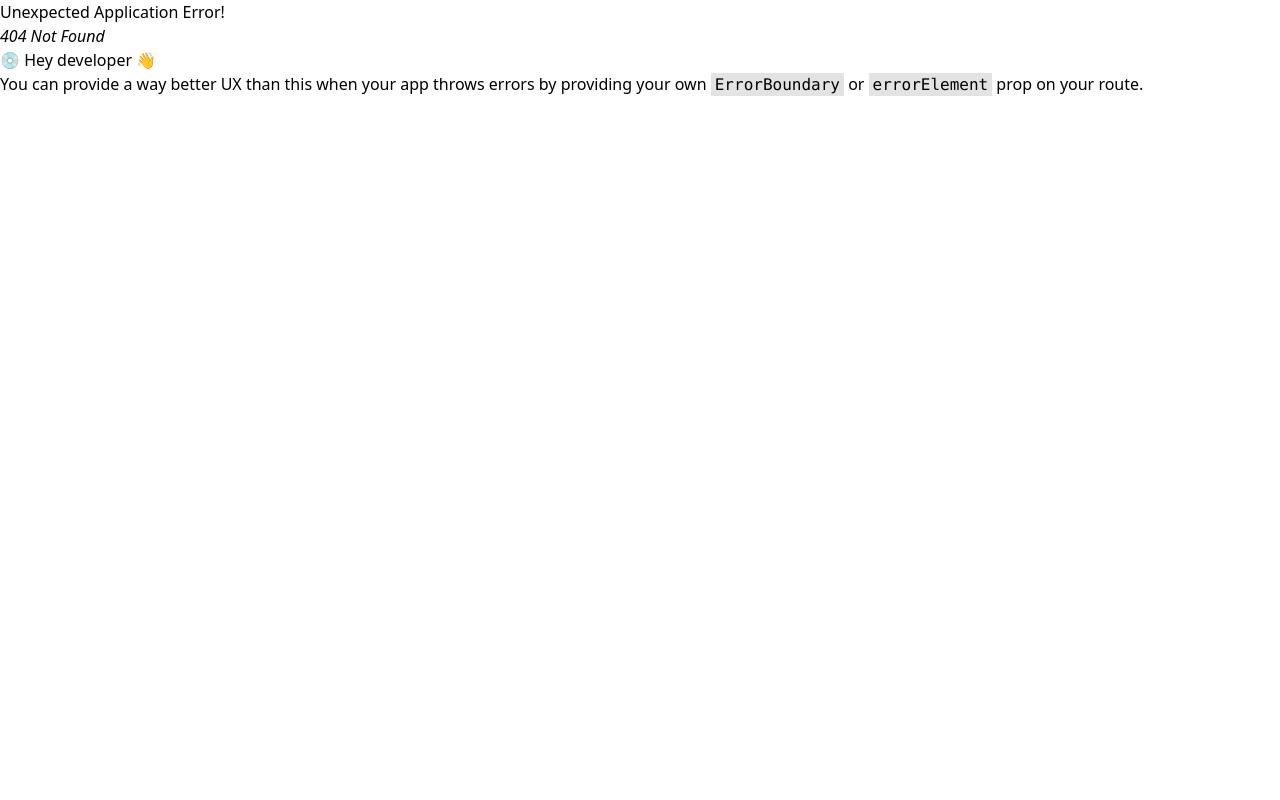
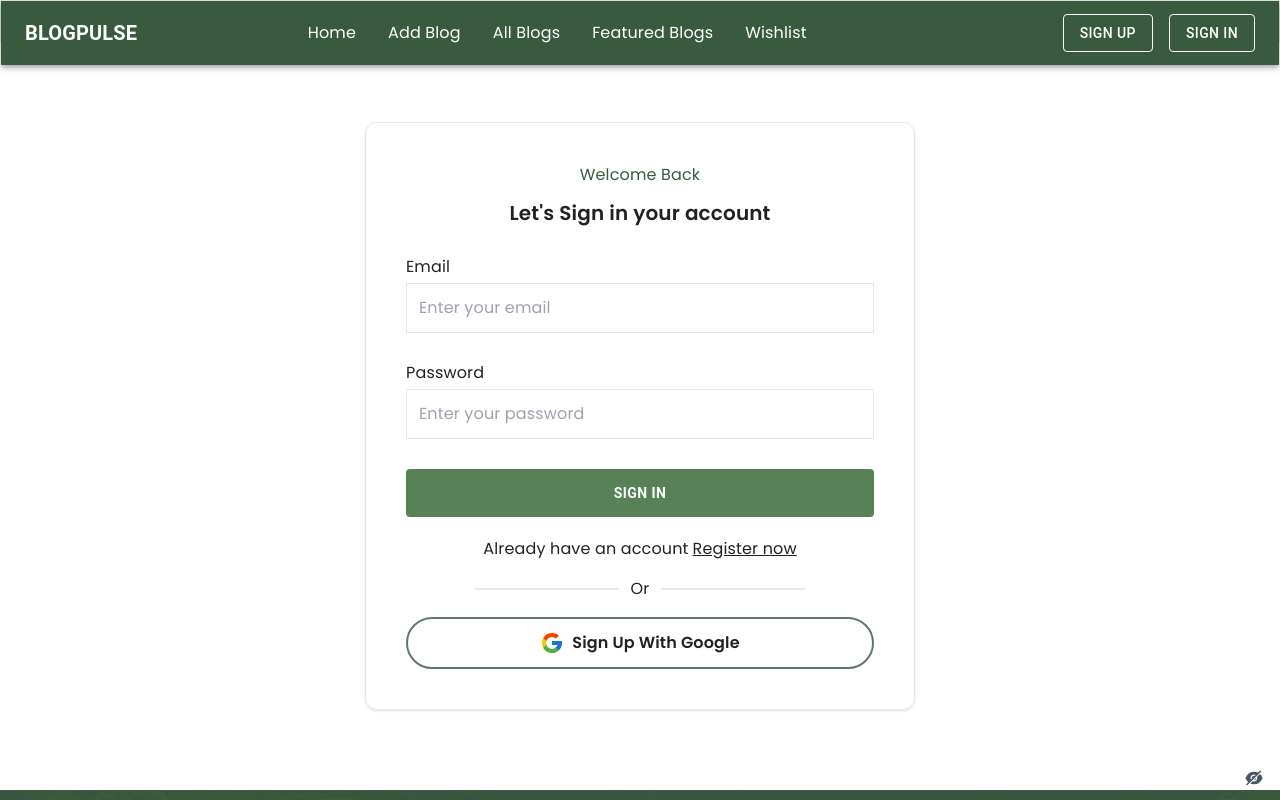
Before and after one commit to mursalinmirme/blog-pulse, a React (Vite) app: page /signin in a window 1280 px wide. Before the commit this address had no page. Shown: the top 800 px of the page. Built offline with nearby package versions, Linux system fonts and the light colour scheme.

Commit message:
I have make the sign up and sign in page

```diff
--- a/src/components/Navbar.jsx
+++ b/src/components/Navbar.jsx
@@ -97,12 +97,16 @@ const Navbar = (props) => {
             <div className="flex items-center gap-64">
               <div className="flex gap-8">{navItems}</div>
               <div className="flex gap-4">
+                <Link to={'/signup'}>
                 <Button style={{border: '1px solid white'}} variant="outline">
                   Sign up
                 </Button>
+                </Link>
+                <Link to={'/signin'}>
                 <Button style={{border: '1px solid white'}} variant="outline">
                   Sign in
                 </Button>
+                </Link>
               </div>
             </div>
           </Box>
--- /dev/null
+++ b/src/pages/Signin.jsx
@@ -0,0 +1,45 @@
+import { Button } from "@mui/material";
+import { Link } from "react-router-dom";
+import { FcGoogle } from 'react-icons/fc'
+import { useState } from "react";
+import { AiFillEye, AiFillEyeInvisible } from 'react-icons/ai';
+const Signin = () => {
+    const [ passwordType, setPasswordType ] = useState(false);
+    return (
+        <div className="mt-20 max-w-screen-2xl mx-auto">
+            <div className="w-[550px] px-10 py-10 mx-auto border shadow rounded-xl">
+                <p className="text-center text-[#3A5A40]">Welcome Back</p>
+                <h3 className="text-center mt-3 text-xl font-semibold">{`Let's Sign in your account`}</h3>
+                <form className="mt-7" action="">
+                    <div className="flex flex-col mt-7">
+                        <label className="mb-1" htmlFor="">Email</label>
+                        <input className="border px-3 py-3 outline-none" type="text" name="" id="" placeholder="Enter your email" />
+                    </div>
+                    <div className="flex flex-col mt-7">
+                        <label className="mb-1" htmlFor="">Password</label>
+                        <input className="border px-3 py-3 outline-none" type="password" name="" id="" placeholder="Enter your password" />
+                        {
+                            passwordType ? <AiFillEye onClick={() => setPasswordType(!passwordType)} className="absolute bottom-3 text-gray-600 right-4 text-xl"></AiFillEye> :
+                            <AiFillEyeInvisible onClick={() => setPasswordType(!passwordType)} className="absolute bottom-3 text-gray-600 right-4 text-xl"></AiFillEyeInvisible>
+                        }
+                    </div>
+                    <Button style={{background: '#588157', color: 'white', fontWeight: '600', marginTop: '30px'}} variant="solid" className="w-full h-12 text-base font-medium font-fontNoto">Sign In</Button>
+                </form>
+                <p className="text-center mt-5">{`Already have an account`}<Link to={'/signup'} className="underline ml-1">Register now</Link></p>
+                <div className="flex gap-3 items-center justify-center mt-4">
+                    <span className="w-36 border-b-2"></span>
+                    <span>Or</span>
+                    <span className="w-36 border-b-2"></span>
+                </div>
+                <div>
+                    <button className="p-3 w-full flex items-center gap-2 justify-center rounded-full mt-4 border-2 border-[#3a5a40cd] hover:bg-[#3a5a403f]">
+                        <FcGoogle className="text-2xl"></FcGoogle>
+                        <span className="font-semibold">Sign Up With Google</span>
+                    </button>
+                </div>
+            </div>
+        </div>
+    );
+};
+
+export default Signin;
--- /dev/null
+++ b/src/pages/Signup.jsx
@@ -0,0 +1,53 @@
+import { Button } from "@mui/material";
+import { Link } from "react-router-dom";
+import { FcGoogle } from 'react-icons/fc';
+import { AiFillEye, AiFillEyeInvisible } from 'react-icons/ai';
+import { useState } from "react";
+const Signup = () => {
+    const [ passwordType, setPasswordType ] = useState(false);
+    return (
+        <div className="mt-20 max-w-screen-2xl mx-auto">
+            <div className="w-[550px] px-10 py-10 mx-auto border shadow rounded-xl">
+                <p className="text-center text-[#3A5A40]">Welcome</p>
+                <h3 className="text-center mt-3 text-xl font-semibold">{`Let's create an account`}</h3>
+                <form className="mt-7" action="">
+                    <div className="flex flex-col">
+                        <label className="mb-1" htmlFor="">Full Name</label>
+                        <input className="border px-3 py-2.5 outline-none" type="text" name="" id="" placeholder="Enter your name" />
+                    </div>
+                    <div className="flex flex-col mt-5">
+                        <label className="mb-1" htmlFor="">Image URL</label>
+                        <input className="border px-3 py-2.5 outline-none" type="text" name="" id="" placeholder="Enter your image URL" />
+                    </div>
+                    <div className="flex flex-col mt-5">
+                        <label className="mb-1" htmlFor="">Email</label>
+                        <input className="border px-3 py-2.5 outline-none" type="text" name="" id="" placeholder="Enter your email" />
+                    </div>
+                    <div className="flex flex-col mt-5 relative">
+                        <label className="mb-1" htmlFor="">Password</label>
+                        <input className="border px-3 py-2.5 outline-none" type={passwordType ? 'password' : 'text'} name="" id="" placeholder="Enter your password" />
+                        {
+                            passwordType ? <AiFillEye onClick={() => setPasswordType(!passwordType)} className="absolute bottom-3 text-gray-600 right-4 text-xl"></AiFillEye> :
+                            <AiFillEyeInvisible onClick={() => setPasswordType(!passwordType)} className="absolute bottom-3 text-gray-600 right-4 text-xl"></AiFillEyeInvisible>
+                        }
+                    </div>
+                    <Button style={{background: '#588157', color: 'white', fontWeight: '600', marginTop: '30px'}} variant="solid" className="w-full h-12 text-base font-medium font-fontNoto">Sign UP</Button>
+                </form>
+                <p className="text-center mt-5">{`Don't have an account?`}<Link to={'/signin'} className="underline ml-1">Login now</Link></p>
+                <div className="flex gap-3 items-center justify-center mt-4">
+                    <span className="w-36 border-b-2"></span>
+                    <span>Or</span>
+                    <span className="w-36 border-b-2"></span>
+                </div>
+                <div>
+                    <button className="p-3 w-full flex items-center gap-2 justify-center rounded-full mt-4 border-2 border-[#3a5a40cd] hover:bg-[#3a5a403f]">
+                        <FcGoogle className="text-2xl"></FcGoogle>
+                        <span className="font-semibold">Sign Up With Google</span>
+                    </button>
+                </div>
+            </div>
+        </div>
+    );
+};
+
+export default Signup;
```
Also changed, not shown: src/main.jsx (+12 -2 lines).
